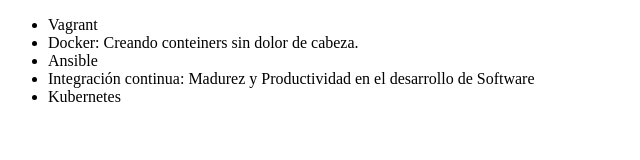
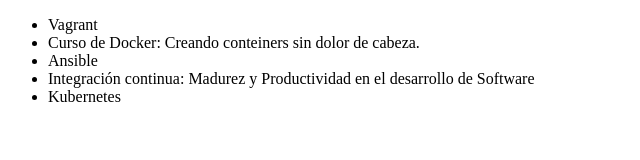
Before and after one commit to LuisPiGa/aluraGit, a plain HTML site: page index.html in a window 1280 px wide. Shown: the full height of the page, 0-640 px from the left. Drawn offline with Linux system fonts and the light colour scheme.

Commit message:
Curso de Docker

```diff
--- a/index.html
+++ b/index.html
@@ -7,7 +7,7 @@
 <body>
      <ul>
          <li> Vagrant </li>
-         <li> Docker: Creando conteiners sin dolor de cabeza.</li>
+         <li> Curso de Docker: Creando conteiners sin dolor de cabeza.</li>
          <li> Ansible </li>
           <li> Integración continua: Madurez y Productividad en el desarrollo de Software</li>
           <li>Kubernetes</li>
```
